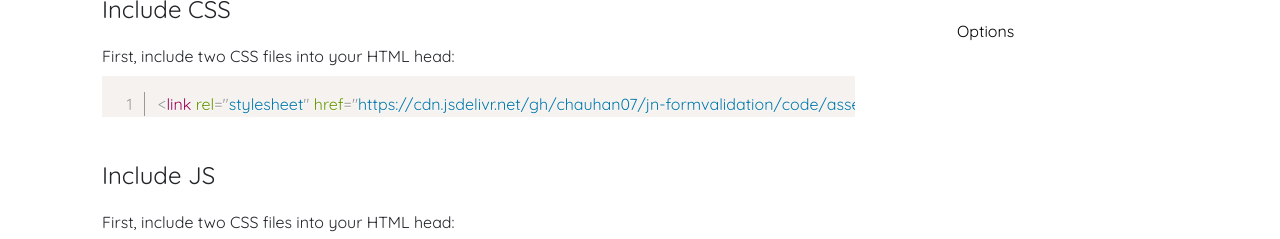
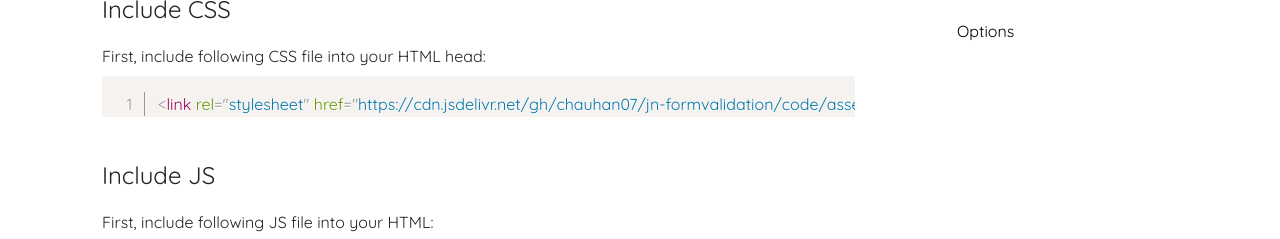
Before and after one commit to chauhan07/jn-formvalidation, a plain HTML site: page installation.html in a window 1280 px wide. Shown: the part 387-626 px from the top of the page. Drawn offline with Linux system fonts and the light colour scheme.

Commit message:
Update installation.html

```diff
--- a/installation.html
+++ b/installation.html
@@ -92,7 +92,7 @@
                             Include CSS
                         </h4>
                         <p class="desc">
-                            First, include two CSS files into your HTML head:
+                            First, include following CSS file into your HTML head:
                         </p>
                         <div class="codeHere">
                             <span class="function">
@@ -108,7 +108,7 @@
                             Include JS
                         </h4>
                         <p class="desc">
-                            First, include two CSS files into your HTML head:
+                            First, include following JS file into your HTML:
                         </p>
                         <div class="codeHere">
                             <span class="function">
```
